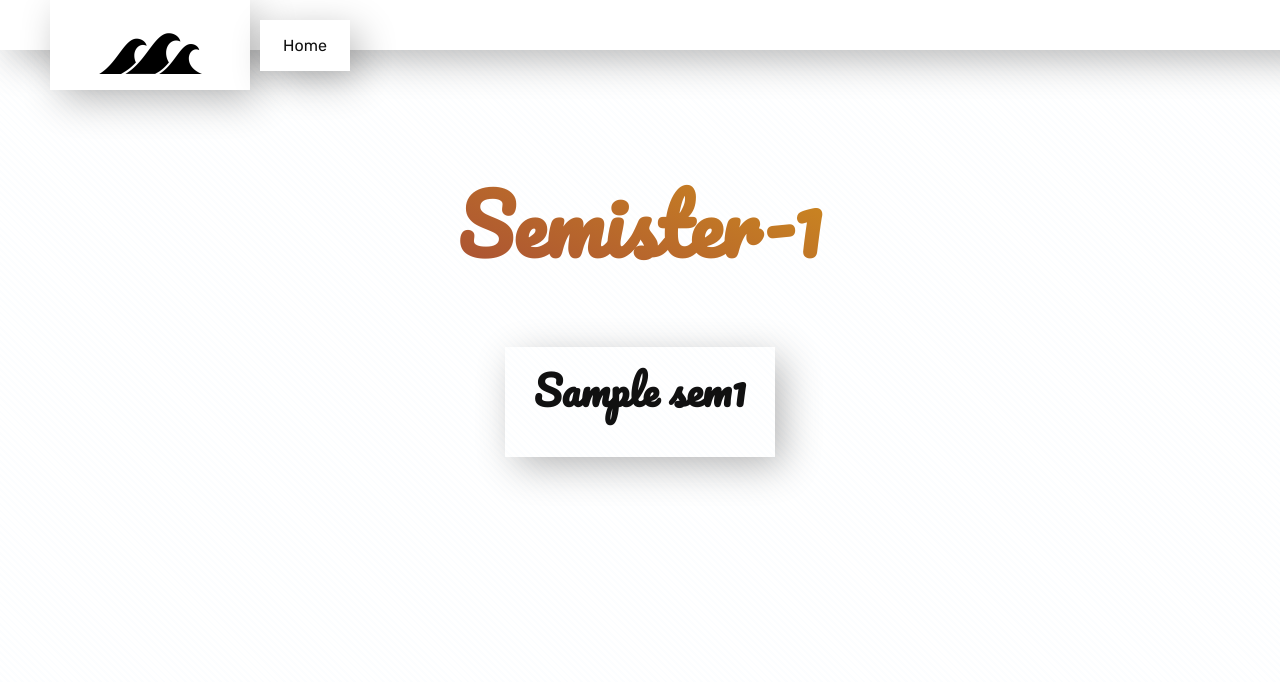
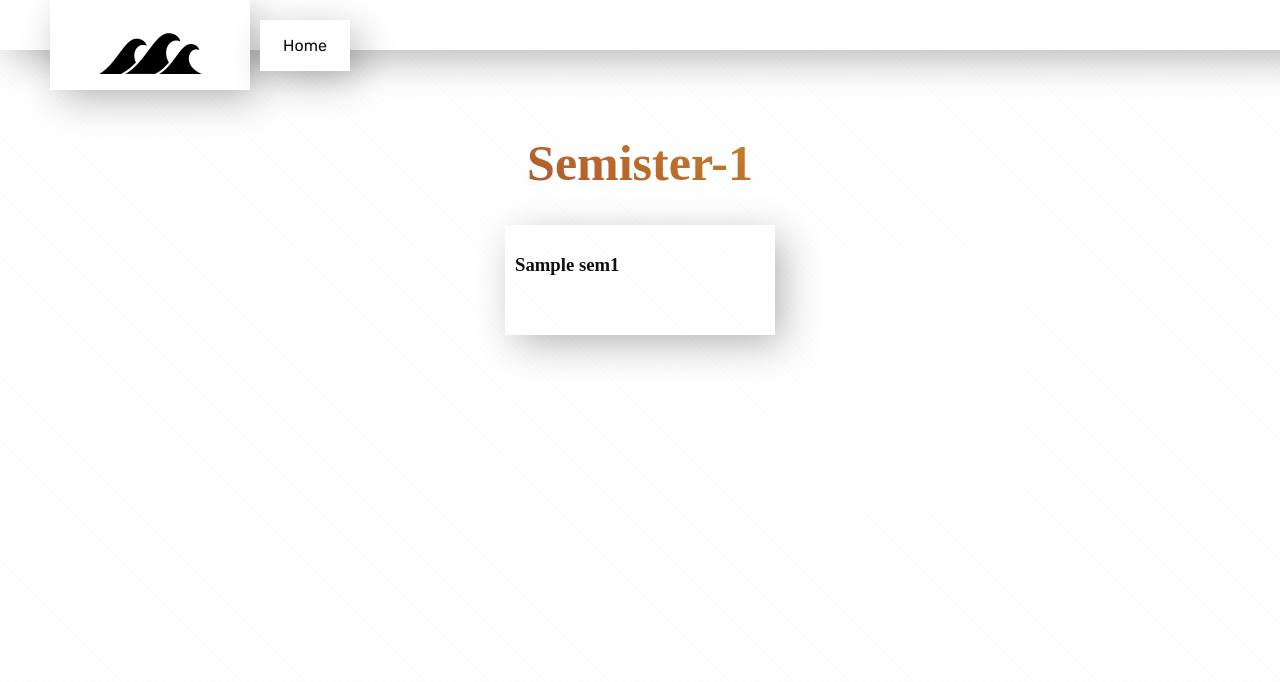
Before and after one commit to habelash/cbz-notes, a Django app: page /sem_1 in a window 1280 px wide. Shown: the top 682 px of the page. Run offline with Django 3.2, Linux system fonts and the light colour scheme; tables that the repository leaves empty hold one stand-in row (values such as "Sample post"); some libraries are stand-ins or nearby versions.

Commit message:
Design Changes

```diff
--- a/assets/notes/style.css
+++ b/assets/notes/style.css
@@ -3,8 +3,8 @@ html {height: auto; width: auto; margin: 0px; padding: 0px;}
 body {height: auto; width: auto; margin: 0px; padding: 0px;}
 
 h1 {color: #111111;}
-h1 {font-family: 'Pacifico', cursive; text-align: center; font-size: 80px;}
-h2 {font-family: 'Pacifico', cursive; text-align: center; font-size: 40px;}
+h1 {text-align: center; font-size: 50px;}
+h2 {text-align: center; font-size: 35px;}
 
 a:link, a:visited {color: #111111; text-decoration: none;}
 
--- a/cbz_notes/settings.py
+++ b/cbz_notes/settings.py
@@ -23,9 +23,9 @@ BASE_DIR = os.path.dirname(os.path.dirname(os.path.abspath(__file__)))
 SECRET_KEY = 'kq1#vmuuc-w)w(2i!04u$5m=m(y82o(!d1t9vvtaessy&4_1d4'
 
 # SECURITY WARNING: don't run with debug turned on in production!
-DEBUG = True
+DEBUG = False
 
-ALLOWED_HOSTS = []
+ALLOWED_HOSTS = ['kishorpublications.pythonanywhere.com']
 
 
 # Application definition
--- a/templates/index.html
+++ b/templates/index.html
@@ -30,6 +30,7 @@
 					<section id="intro" class="main">
 						<span class="icon fa-diamond major"></span>
 						<ul class="actions">
+                            <h1>CBZ-NOTES</h1>
                         <nav>
                             <menu>
                                 <menuitem id="demo1">
@@ -71,7 +72,8 @@
                                     <a href="{% url 'sem_6' %}">Sem-6 </a>
                                 </menuitem>
                             </menu>
-                        </nav>
+                        </nav><br><br>
+                            <h1>OTHER CBZ-NOTES</h1>
                          <nav>
                             <menu>
                                 <menuitem id="demo1">
--- a/templates/notes.html
+++ b/templates/notes.html
@@ -41,7 +41,7 @@
         {% for sub in subs %}
 		<a href="{{ sub.files.url }}">
 			<div class="feature flex_feature_item feature1">
-				<h2>{{ sub.sub_name }}</h2>
+				<h3>{{ sub.sub_name }}</h3>
 				<p>
             </div>
 		</a>
```
